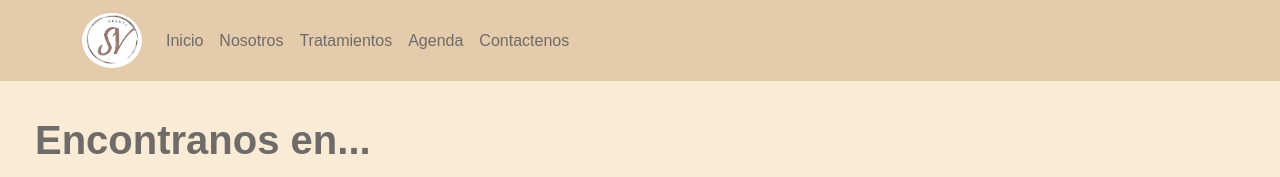
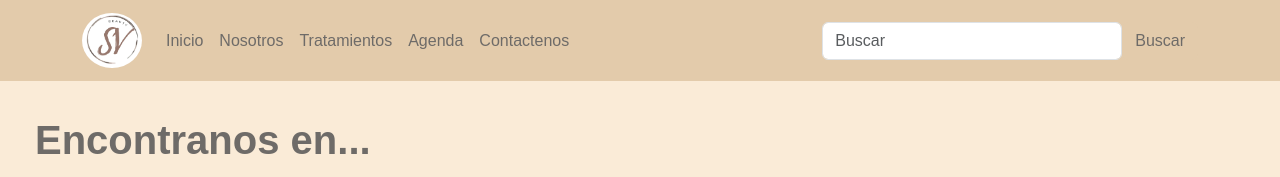
Before and after one commit to NataliaDelgadoBaez/Proyecto-DW-Natalia-Delgado-Baez, a plain HTML site: page Beauty/Contactenos.html in a window 1280 px wide. Shown: the top 177 px of the page. Drawn offline with nearby package versions, Linux system fonts and the light colour scheme.

Commit message:
Formulario

```diff
--- a/Beauty/Contactenos.html
+++ b/Beauty/Contactenos.html
@@ -50,6 +50,13 @@
                             </li>
                         </ul>
                     </div>
+                    <!-- FORMULARIO DE BUSQUEDA -->
+               <form action="#" class="form-inline d-flex">
+                <input type="text" placeholder="Buscar" class="form-control form-custom" >
+                <button type="submit" class="btn btn-custom" id="btn-busqueda">
+                     Buscar
+                </button>
+           </form>
             </nav>
 
         </header>
--- a/SCSS/bases/_header.scss
+++ b/SCSS/bases/_header.scss
@@ -1,5 +1,20 @@
  /* COLOR ENCORE HEADER*/
 
- .navbar-nav a {
-    color: $color-font;
+ .navbar-nav {
+    a {
+       color: $color-font;
+    }
  }
+
+ .form-custom {
+   width: 300px;
+ }
+
+ .btn-custom {
+   background-color: #e3cbab;
+   color: $color-font
+ }
+
+ #btn-busqueda:active {
+   background-color: $body-color;
+ }
```
Also changed, not shown: Beauty/Agenda.html (+7 -0 lines), Beauty/Nosotros.html (+7 -0 lines), Beauty/Tratamientos.html (+7 -0 lines), index.html (+8 -1 lines), CSS/style.css, 1 other file.
